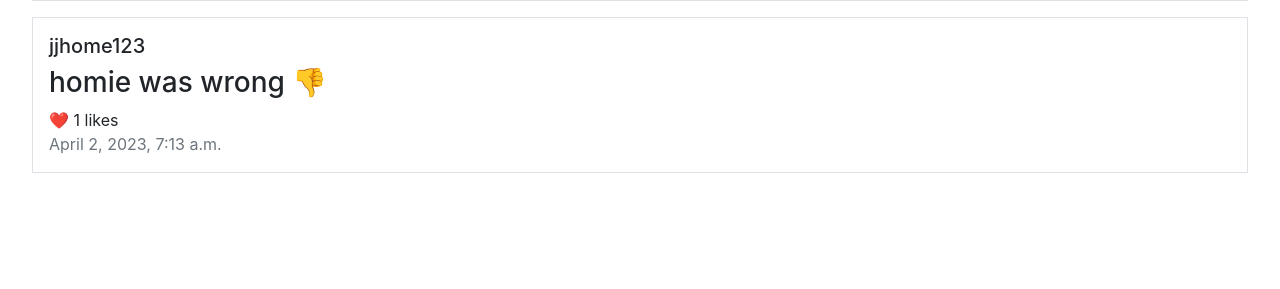
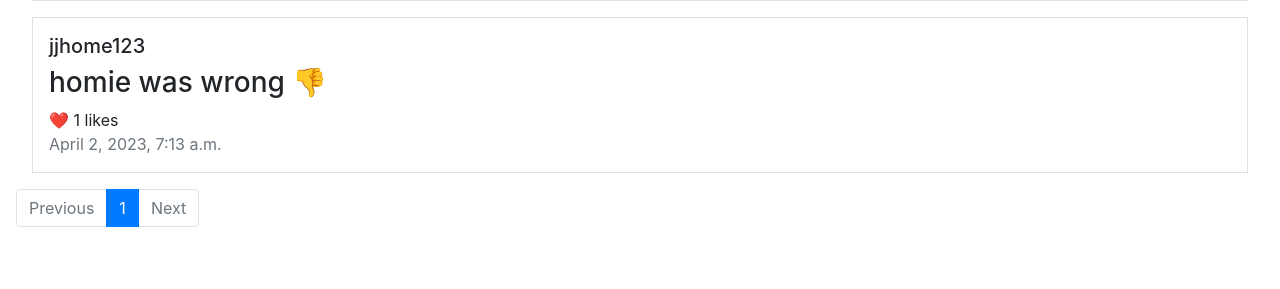
Before and after one commit to jjhome123/network, a Django app: a page that uses network/templates/network/profile.html in a window 1280 px wide. Shown: the part 345-634 px from the top of the page. Run offline with Django 3.2, Linux system fonts and the light colour scheme; data comes from the database, SQL or seed files in the repository; both versions use the stored data as it was after the commit; some libraries are stand-ins or nearby versions.

Commit message:
adds pagination to profile&following views

```diff
--- a/network/templates/network/profile.html
+++ b/network/templates/network/profile.html
@@ -28,7 +28,7 @@
         </tbody>
     </table>
     <div class="posts">
-        {% for post in posts reversed %}
+        {% for post in posts %}
         <div class="border m-3 p-3">
             <h5>{{ post.poster }}</h5>
             {% if request.user == post.poster %}
@@ -57,4 +57,26 @@
         </div>
         {% endfor %}
     </div>
+    <nav>
+        <ul class="pagination">
+            {% if current_page == 1 %}
+                <li class="page-item disabled"><a class="page-link">Previous</a></li>
+            {% else %}
+                <li class="page-item"><a class="page-link" href="/{{ previous_page }}">Previous</a></li>
+            {% endif %}
+
+            {% for page in pages %}
+                {% if page == current_page %}
+                    <li class="page-item active"><a class="page-link" href="{% url 'profile_page' request.user.username page %}">{{ page }}</a></li>
+                {% else %}
+                    <li class="page-item"><a class="page-link" href="{% url 'profile_page' request.user.username page %}">{{ page }}</a></li>
+                {% endif %}
+            {% endfor %}
+            {% if current_page == pages|length %}
+            <li class="page-item disabled"><a class="page-link">Next</a></li>
+            {% else %}
+            <li class="page-item"><a class="page-link" href="/{{ next_page }}">Next</a></li>
+            {% endif %}
+        </ul>
+    </nav>
 {% endblock %}
--- a/network/urls.py
+++ b/network/urls.py
@@ -10,7 +10,9 @@ urlpatterns = [
     path("logout", views.logout_view, name="logout"),
     path("register", views.register, name="register"),
     path("profile/<str:user>", views.profile, name="profile"),
+    path("profile/<str:user>/<int:pg>", views.profile, name="profile_page"),
     path("user-data/<str:user>", views.user, name="user-data"),
     path("likes/<int:post_id>", views.likes, name="post-likes"),
     path("following", views.following, name="following"),
+    path("following/<int:pg>", views.following, name="following_page")
 ]
--- a/network/views.py
+++ b/network/views.py
@@ -59,7 +59,7 @@ def index(request, pg=1):
 
 
 @csrf_exempt
-def profile(request, user):
+def profile(request, user, pg=1):
     if request.method == 'POST':
         if request.POST.get("post_contents"):
             p = Post(pk=request.POST.get("post_id"), poster=request.user)
@@ -74,7 +74,12 @@ def profile(request, user):
                 f = Follow.objects.get(user=request.user, following_user=User.objects.get(username=user))
                 f.delete()
     profile_user = User.objects.get(username=user)
-    posts = Post.objects.filter(poster=profile_user).order_by('datetime')
+    posts = []
+    list = Post.objects.filter(poster=profile_user).order_by('-datetime')
+    for item in list:
+        posts.append(item)
+    page = Paginator(posts, 10)
+    pages = range(1, page.num_pages+1)
     followers = Follow.objects.filter(following_user=profile_user).count()
     following = Follow.objects.filter(user=profile_user).count()
     try:
@@ -83,11 +88,15 @@ def profile(request, user):
     except:
         f_status = False
     return render(request, "network/profile.html",{
-        "posts": posts,
+        "posts": page.page(pg),
         "user": profile_user.username,
         "followers": followers,
         "following": following,
-        "f_status": f_status
+        "f_status": f_status,
+        "pages": pages,
+        "current_page": pg,
+        "previous_page": pg-1,
+        "next_page": pg+1
     })
 
 
@@ -188,13 +197,20 @@ def user(_, user):
     }, safe=False)
 
 
-def following(request):
+def following(request, pg=1):
     f = Follow.objects.filter(user=request.user)
     print(f)
-    fp = []
+    posts = []
     for user in f:
-        fp += Post.objects.filter(poster=user.following_user)
-    fp.sort(key=time_sort)
+        posts += Post.objects.filter(poster=user.following_user)
+    posts.sort(key=time_sort)
+    page = Paginator(posts, 10)
+    print(page.page(pg))
+    pages = range(1, page.num_pages+1)
     return render(request, "network/following.html", {
-        "posts": fp
+        "posts": page.page(pg),
+        "pages": pages,
+        "current_page": pg,
+        "previous_page": pg-1,
+        "next_page": pg+1
     })
```
Also changed, not shown: network/templates/network/following.html (+22 -0 lines), db.sqlite3.
